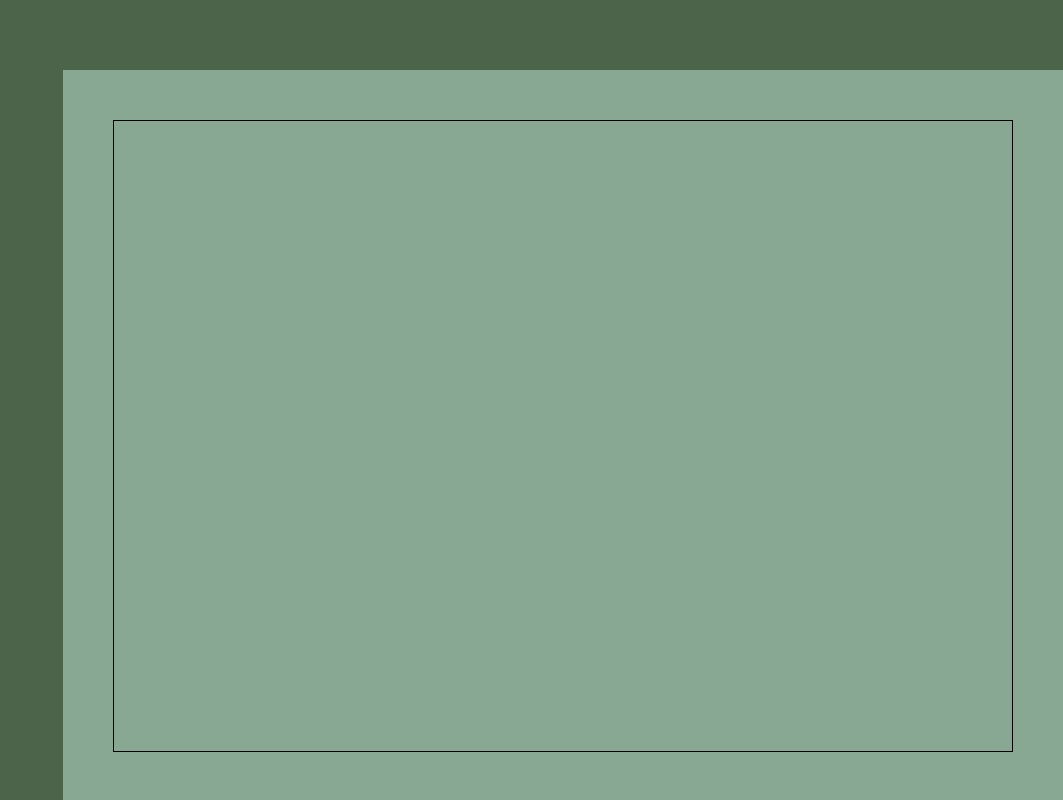
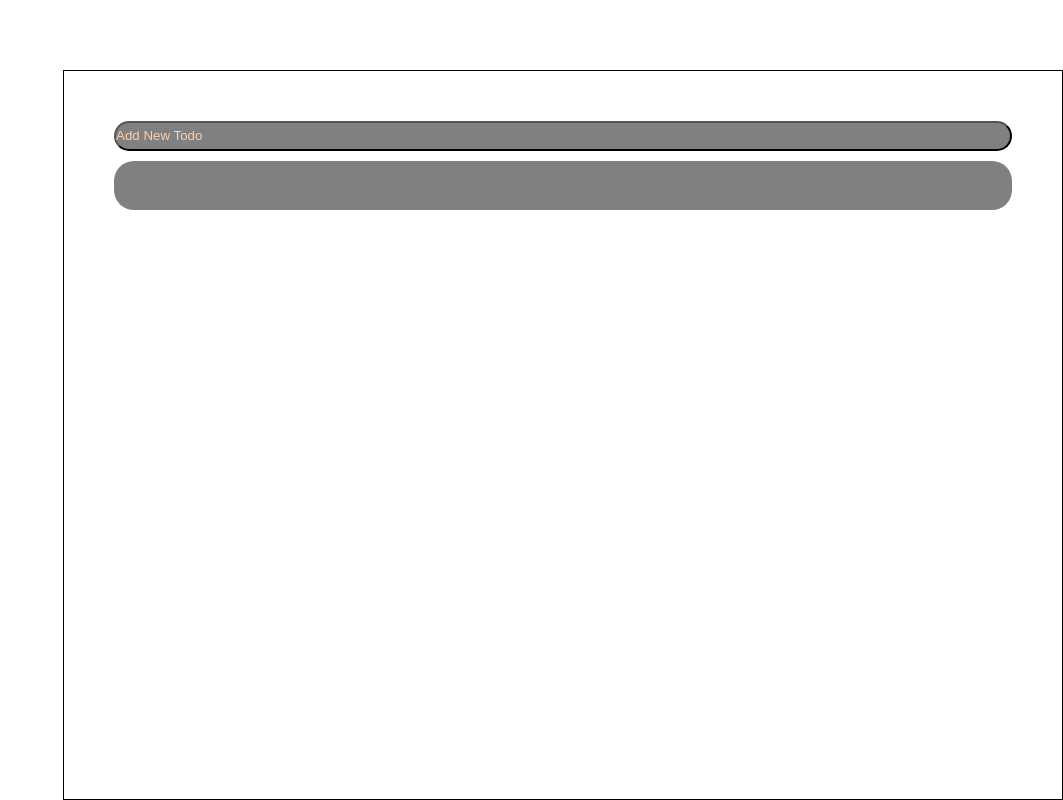
Before and after one commit to jckstllrd/odin-todo-app, a website built with webpack: page src/template.html in a window 1280 px wide. Shown: the whole page, without its empty margins (217-1280 px from the left). Built offline with nearby package versions, Linux system fonts and the light colour scheme.

Commit message:
Add button for adding new todo, setup space to display todo items

```diff
--- a/src/index.js
+++ b/src/index.js
@@ -1,6 +1,9 @@
 import "./styles.css"
 
 
+let defaultProject = {}
+let myProject = {}
+let activeProject;
 
 class Todo {
     constructor(title) {
@@ -8,3 +11,14 @@ class Todo {
 
     }
 }
+
+function setActiveProject(project) {
+    activeProject = project
+}
+
+setActiveProject(defaultProject)
+
+
+function initialiseLocalStorage() {
+
+}
--- a/src/styles.css
+++ b/src/styles.css
@@ -1,7 +1,12 @@
+:root {
+  --primary-dbg-colour: grey;
+  --primary-lbg-colour: white;
+}
+
 * {
   /* border: 1px solid black; */
   height: 100%;
-  color: #FECDAA;
+  color: #fecdaa;
 }
 
 html,
@@ -33,23 +38,42 @@ body {
 
 .header {
   grid-area: header;
-  background-color: #4B644A;
 }
-
 
 .sidebar {
   grid-area: sidebar;
-  background-color: #4B644A;
 }
 
 .content {
   grid-area: content;
-  background-color: #89A894;
-  display: grid;
+  border: 1px solid black;
+  display: flex;
+  gap: 10px;
+  justify-content: center;
+  flex-direction: column;
   height: auto;
   padding: 50px;
 }
 
 .todo-list {
-    border: 1px solid black;
+  display: grid;
+  grid-template-rows: repeat(10, 1fr);
+  align-items: center;
+  align-self: center;
+  width: 100%;
+  gap: 10px;
 }
+
+.new-todo-btn {
+    padding: 0;
+    height: 5%;
+}
+
+/* Todo styling */
+.todo {
+  border-radius: 20px;
+  display: flex;
+  flex-direction: column;
+  justify-content: center;
+  background-color: var(--primary-dbg-colour);
+}
--- a/src/template.html
+++ b/src/template.html
@@ -10,7 +10,11 @@
       <div class="header"></div>
       <div class="sidebar"></div>
       <div class="content">
-        <div class="todo-list"></div>
+        <button class="todo new-todo-btn">Add New Todo</button>
+        <div class="todo-list">
+
+        <div class="todo"></div>
+        </div>
       </div>
     </div>
   </body>
```
